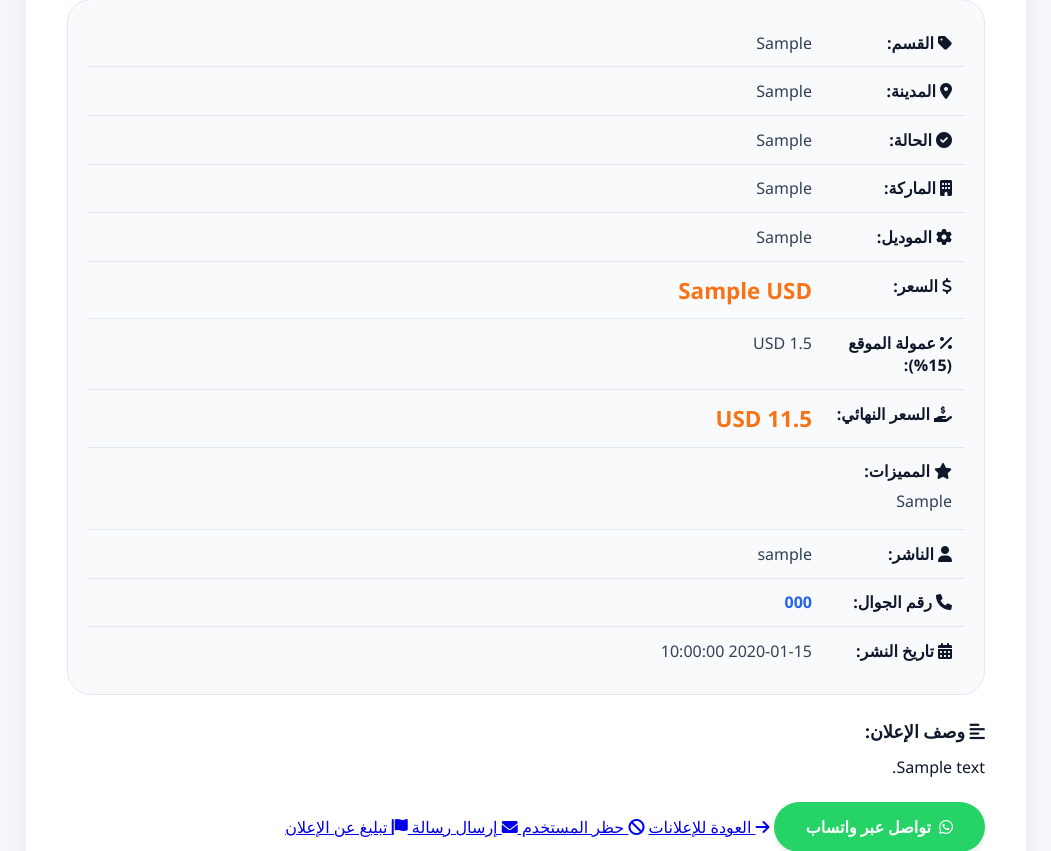
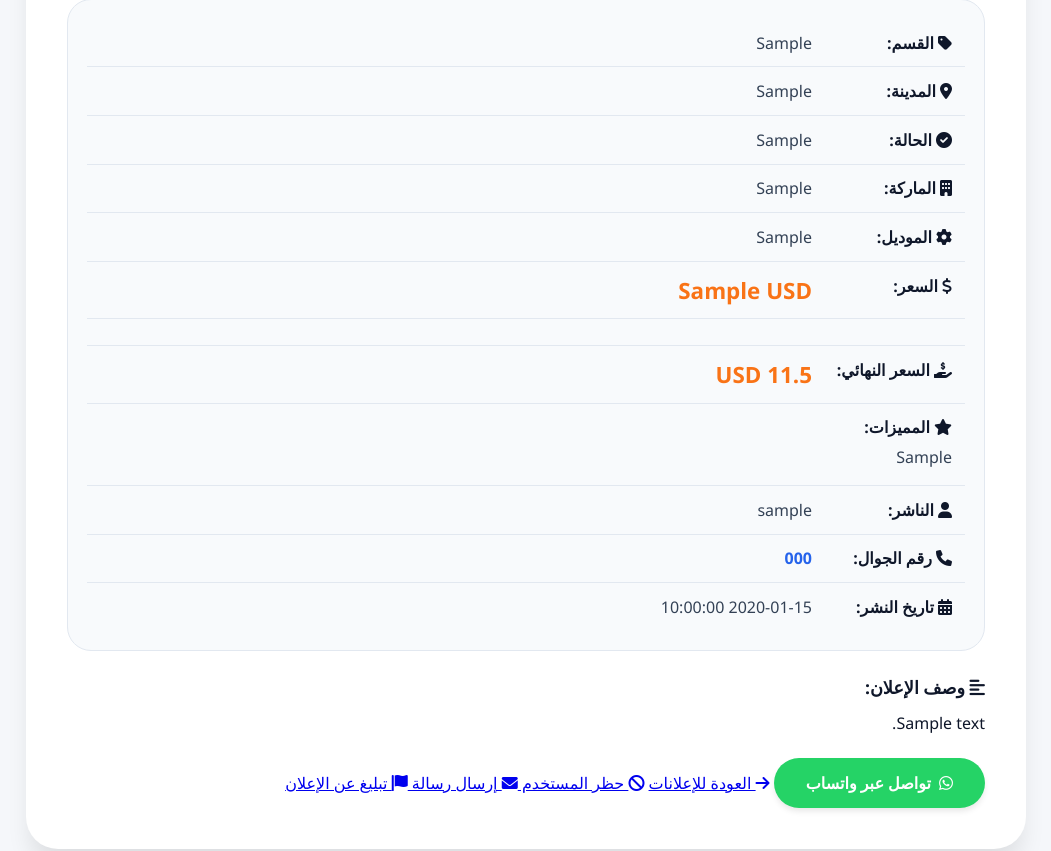
Before and after one commit to ponte754/qshaqesh, a Flask app: page /ad/public/1 in a window 1280 px wide. Shown: the part 334-1185 px from the top of the page, without its empty margins (114-1165 px from the left). Run offline with Flask 3, Linux system fonts and the light colour scheme; tables that the repository leaves empty hold one stand-in row (values such as "Sample post").

Commit message:
Update view_ad.html

```diff
--- a/templates/view_ad.html
+++ b/templates/view_ad.html
@@ -148,8 +148,7 @@
                 </div>
                 {% if ad.price_value > 0 %}
                 <div class="info-row">
-                    <span class="info-label"><i class="fas fa-percent"></i> عمولة الموقع (15%):</span>
-                    <span class="info-value">{{ (ad.price_value * commission_rate)|round(2) }} {{ ad.currency or 'ليرة سورية' }}</span>
+
                 </div>
                 <div class="info-row">
                     <span class="info-label"><i class="fas fa-hand-holding-usd"></i> السعر النهائي:</span>
```
